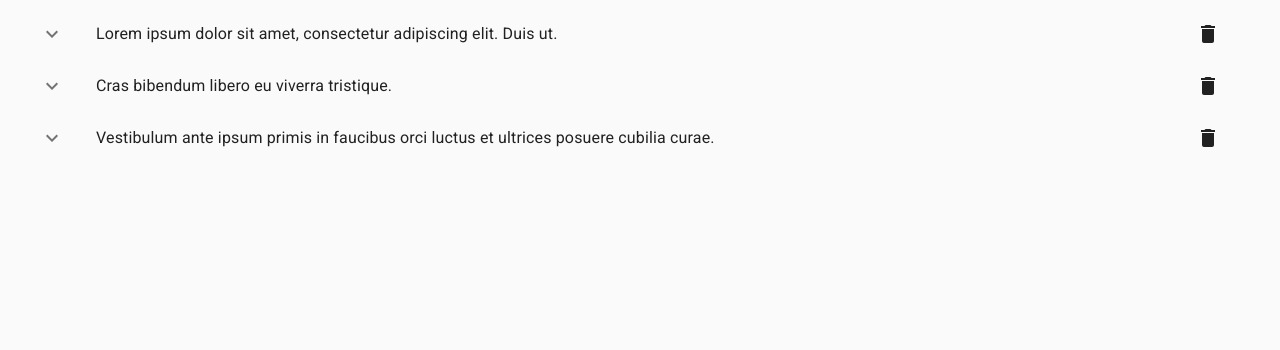
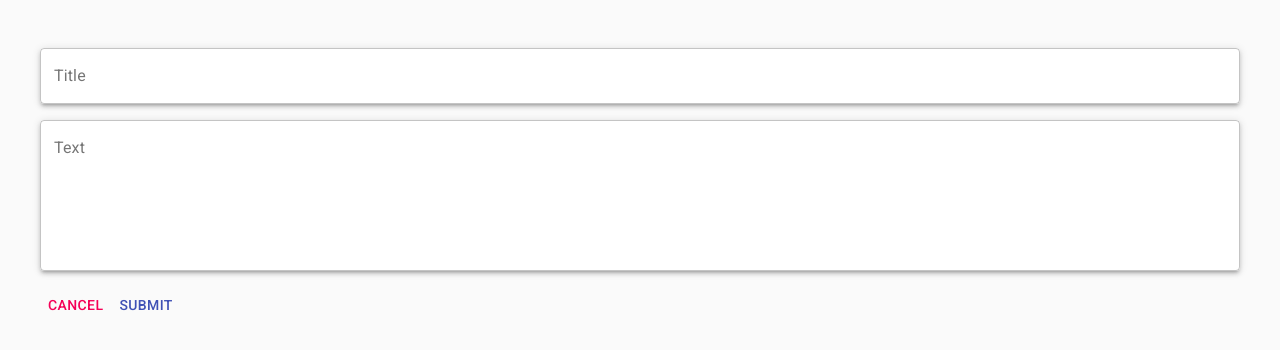
Before and after one commit to geepara/quick-note-app, a React (Create React App) app: page /add in a window 1280 px wide. Shown: the top 350 px of the page. Built offline with nearby package versions, Linux system fonts and the light colour scheme.

Commit message:
part 2 functionality

```diff
--- a/package.json
+++ b/package.json
@@ -10,7 +10,10 @@
     "@testing-library/user-event": "^12.8.3",
     "react": "^17.0.2",
     "react-dom": "^17.0.2",
+    "react-router": "^5.2.1",
+    "react-router-dom": "^5.3.0",
     "react-scripts": "4.0.3",
+    "uuid": "^8.3.2",
     "web-vitals": "^1.1.2"
   },
   "scripts": {
--- a/src/App.js
+++ b/src/App.js
@@ -1,6 +1,9 @@
 import React, { Component } from "react";
-import { Container, List } from "@material-ui/core";
-import Note from "./components/Note";
+import { Container } from "@material-ui/core";
+import DisplayNotes from "./pages/DisplayNotes";
+import UpsertNote from "./pages/UpsertNote";
+import { Route, Switch } from "react-router";
+import { v4 as uuidv4 } from "uuid";
 
 class App extends Component {
   constructor(props) {
@@ -28,6 +31,22 @@ class App extends Component {
     };
   }
 
+  editNote = (note) => {
+    this.setState((state) => {
+      return {
+        notes: state.notes.map((n) => (n.id === note.id ? note : n)),
+      };
+    });
+  };
+
+  addNote = (note) => {
+    this.setState((state) => {
+      return {
+        notes: [...state.notes, Object.assign(note, { id: uuidv4() })],
+      };
+    });
+  };
+
   deleteNote = (note) => {
     this.setState((state) => {
       return {
@@ -40,13 +59,17 @@ class App extends Component {
     const { notes } = this.state;
     return (
       <Container>
-        <List>
-          {notes.map((note, index) => {
-            return (
-              <Note note={note} key={index} deleteNote={this.deleteNote} />
-            );
-          })}
-        </List>
+        <Switch>
+          <Route exact path="/">
+            <DisplayNotes notes={notes} deleteNote={this.deleteNote} />
+          </Route>
+          <Route path="/add">
+            <UpsertNote addNote={this.addNote} />
+          </Route>
+          <Route path="/edit">
+            <UpsertNote upsertNote={this.editNote} />
+          </Route>
+        </Switch>
       </Container>
     );
   }
--- a/src/components/Note.js
+++ b/src/components/Note.js
@@ -7,7 +7,8 @@ import {
   ListItemIcon,
   Button,
 } from "@material-ui/core";
-import { ExpandLess, ExpandMore, Delete } from "@material-ui/icons";
+import { ExpandLess, ExpandMore, Delete, Edit } from "@material-ui/icons";
+import { Link } from "react-router-dom";
 
 class Note extends Component {
   constructor(props) {
@@ -32,6 +33,20 @@ class Note extends Component {
           </ListItemIcon>
           <ListItemText primary={note.title} />
           <ListItemIcon>
+            <Link
+              to={{
+                pathname: "/edit",
+                search: `?id=${note.id}`,
+                state: { title: note.title, text: note.text, id: note.id },
+              }}
+            >
+              <Button>
+                <Edit />
+              </Button>
+            </Link>
+          </ListItemIcon>
+
+          <ListItemIcon>
             <Button onClick={() => deleteNote(note)}>
               <Delete />
             </Button>
--- a/src/index.js
+++ b/src/index.js
@@ -1,11 +1,12 @@
 import ReactDOM from "react-dom";
 import App from "./App";
 import { CssBaseline } from "@material-ui/core";
+import { BrowserRouter as Router } from "react-router-dom";
 
 ReactDOM.render(
-  <>
+  <Router>
     <CssBaseline />
     <App />
-  </>,
+  </Router>,
   document.getElementById("root")
 );
--- a/src/pages/AddNote.js
+++ /dev/null
@@ -1,5 +0,0 @@
-function AddNote() {
-  return <>AddNote</>;
-}
-
-export default AddNote;
--- a/src/pages/DisplayNotes.js
+++ b/src/pages/DisplayNotes.js
@@ -1,5 +1,32 @@
-function DisplayNote() {
-  return <>DisplayNote</>;
+import { List, Fab, withStyles } from "@material-ui/core";
+import { Add } from "@material-ui/icons";
+import Note from "../components/Note";
+import { Link } from "react-router-dom";
+
+const styles = {
+  fab: {
+    position: "absolute",
+    bottom: "2rem",
+    right: "2rem",
+  },
+};
+
+function DisplayNotes(props) {
+  const { notes, deleteNote, classes } = props;
+  return (
+    <>
+      <List>
+        {notes.map((note, index) => {
+          return <Note note={note} key={index} deleteNote={deleteNote} />;
+        })}
+      </List>
+      <Link to="/add">
+        <Fab aria-label={"Add"} className={classes.fab}>
+          <Add />
+        </Fab>
+      </Link>
+    </>
+  );
 }
 
-export default DisplayNote;
+export default withStyles(styles)(DisplayNotes);
--- /dev/null
+++ b/src/pages/UpsertNote.js
@@ -0,0 +1,99 @@
+import React, { Component } from "react";
+import { FormControl, TextField, Button, Paper } from "@material-ui/core";
+import { withRouter } from "react-router";
+
+const styles = {
+  form: {
+    marginTop: "2rem",
+    marginBottom: "1rem",
+    padding: "1rem",
+  },
+  paper: {
+    marginBottom: "1rem",
+  },
+};
+
+class UpsertNote extends Component {
+  constructor(props) {
+    super(props);
+    this.state = {
+      title: "",
+      text: "",
+    };
+  }
+
+  componentDidMount() {
+    const { state } = this.props.location;
+    if (state) {
+      const { id, title, text } = state;
+      this.setState({
+        id,
+        title,
+        text,
+      });
+    }
+  }
+
+  updateTitle = (event) => {
+    this.setState({
+      title: event.target.value,
+    });
+  };
+
+  updateText = (event) => {
+    this.setState({
+      text: event.target.value,
+    });
+  };
+
+  handleSubmit = (event) => {
+    event.preventDefault();
+    this.props.upsertNote(this.state);
+    this.props.history.push("/");
+  };
+
+  handleCancel = (event) => {
+    event.preventDefault();
+    this.props.history.push("/");
+  };
+
+  render() {
+    console.log(this.props);
+    return (
+      <form style={styles.form}>
+        <Paper elevation={3} style={styles.paper}>
+          <FormControl fullWidth>
+            <TextField
+              label="Title"
+              variant="outlined"
+              value={this.state.title}
+              onChange={this.updateTitle}
+            />
+          </FormControl>
+        </Paper>
+        <Paper elevation={3} style={styles.paper}>
+          <FormControl fullWidth>
+            <TextField
+              label="Text"
+              multiline
+              rows={6}
+              variant="outlined"
+              value={this.state.text}
+              onChange={this.updateText}
+            />
+          </FormControl>
+        </Paper>
+        <div>
+          <Button type="button" color="secondary" onClick={this.handleCancel}>
+            Cancel
+          </Button>
+          <Button type="submit" color="primary" onClick={this.handleSubmit}>
+            Submit
+          </Button>
+        </div>
+      </form>
+    );
+  }
+}
+
+export default withRouter(UpsertNote);
```
Also changed, not shown: 2 other files (tests, documents, lock files or other folders).
